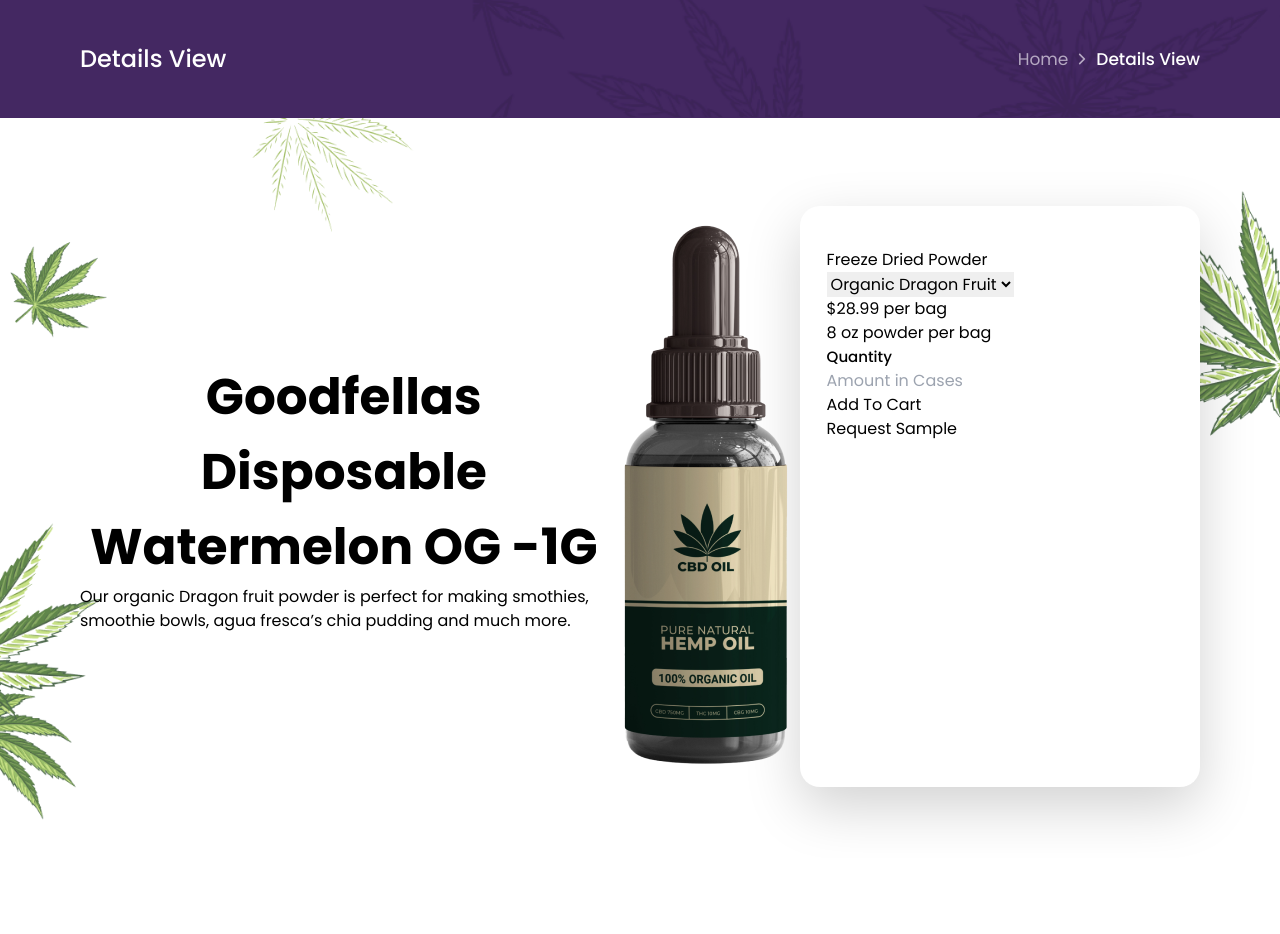
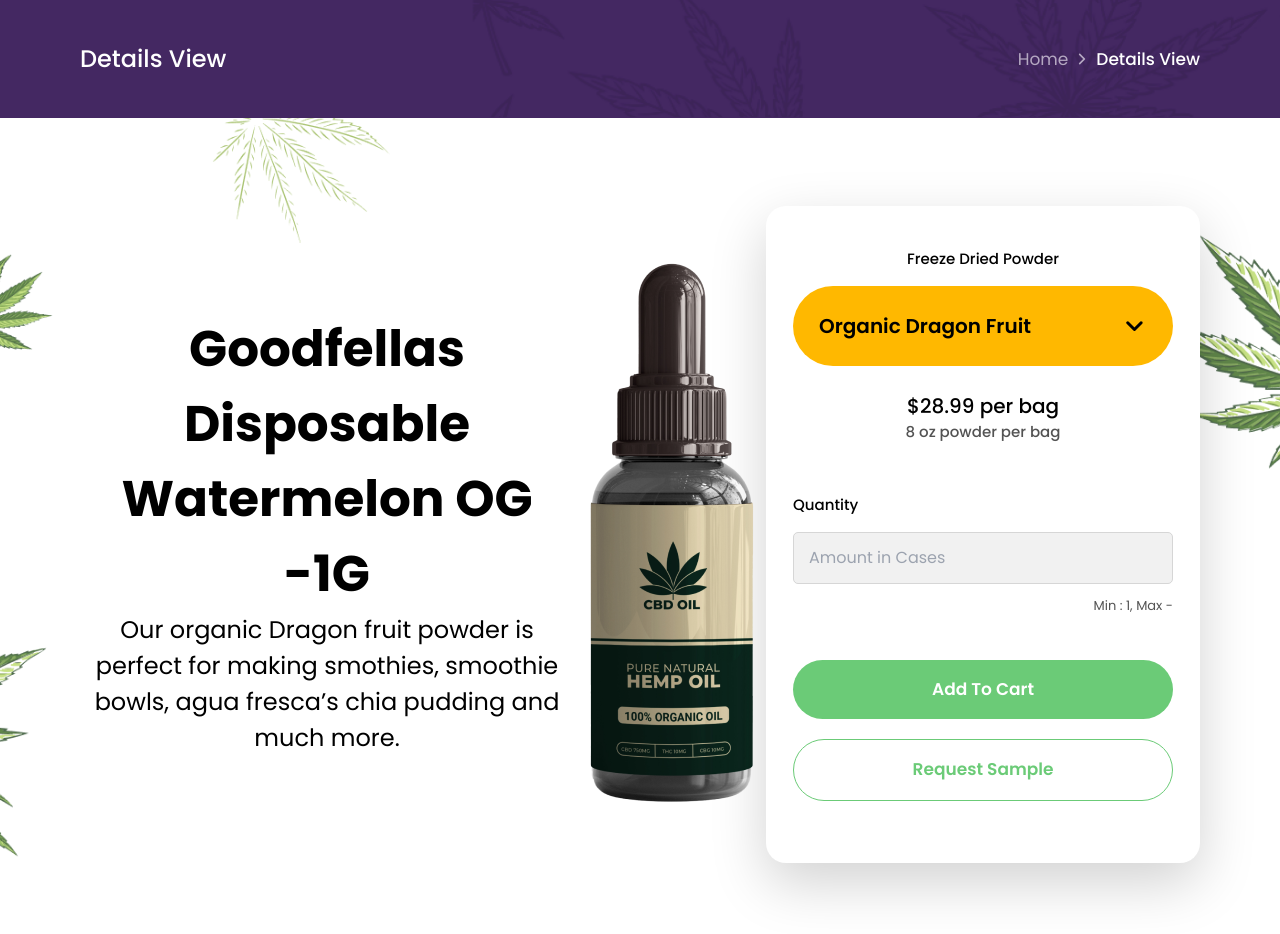
Before and after one commit to mahfuz091/ashwiiinn, a Next.js app: page /shop-products/1 in a window 1280 px wide. Before the commit the page ends 858 px from the top, so only its background shows below. Built offline with nearby package versions, Linux system fonts and the light colour scheme.

Commit message:
added details view banner

```diff
--- a/src/app/globals.css
+++ b/src/app/globals.css
@@ -234,6 +234,16 @@
 
 }
 
+.details-select {
+  appearance: none;
+  --webkit-appearance: none;
+  background-image: url(/Down-Arrow-select.png);
+  background-size: center;
+  background-repeat: no-repeat;
+  background-position: right 27px center;
+
+}
+
 @media (min-width: 1680px) {
   .details-banner .container {
     padding-top: 250px;
--- a/src/app/shop-products/[id]/page.js
+++ b/src/app/shop-products/[id]/page.js
@@ -14,26 +14,27 @@
                         <div className='flex items-center'>
                             <div className='max-w-[600px] w-full'>
                                 <h4 className='text-[#000] text-[50px] font-bold text-center'>Goodfellas Disposable Watermelon OG -1G</h4>
-                                <p>Our organic Dragon fruit powder is perfect for making smothies, smoothie bowls, agua fresca’s chia pudding and much more.</p>
+                                <p className='text-[#000] text-[24px] font-normal text-center'>Our organic Dragon fruit powder is perfect for making smothies, smoothie bowls, agua fresca’s chia pudding and much more.</p>
                             </div>
                             <img src="/product-detail.png" alt="" />
                         </div>
                         <div className='rounded-[20px] bg-[#fff] shadow-secoundary px-[27px] py-[42px]'>
-                            <p>Freeze Dried Powder</p>
-                            <select name="" id="">
+                            <p className='text-[#000] text-[15px] font-medium text-center mb-[15px]'>Freeze Dried Powder</p>
+                            <select className='details-select py-[25px] pl-[26px] pr-[142px] bg-[#FFB800] rounded-[40px] text-[#000] text-[20px] font-semibold focus:border-none mb-[25px]' name="" id="">
                                 <option value="">Organic Dragon Fruit</option>
                             </select>
-                            <p>$28.99 per bag</p>
-                            <p>8 oz powder per bag</p>
+                            <p className="text-[#000] text-[20px] font-medium text-center">$28.99 per bag</p>
+                            <p className="text-[#535353] text-[15px] font-medium text-center mb-[50px]">8 oz powder per bag</p>
                             <form action="">
                                 <div className="form-control">
-                                    <label htmlFor="">Quantity</label>
-                                    <input type="text" name="" id="" placeholder="Amount in Cases" />
+                                    <label className="text-[#000] text-[17px] font-medium " htmlFor="">Quantity</label>
+                                    <input className="w-full py-[13px] pl-[15px] bg-[#F1F1F1] border-[1px] border-[#D6D6D6] rounded-[5px] mt-[15px]" type="text" name="" id="" placeholder="Amount in Cases" />
 
+                                    <p className='text-right text-[#535353] text-[13px] font-normal pt-[12px] mb-[44px]'>Min : 1, Max -</p>
                                 </div>
-                                <button type="submit">Add To Cart</button>
+                                <button className='py-[17px] w-full flex justify-center rounded-[40px] bg-[#6BCB77] text-[#fff] text-[17px] font-semibold mb-[20px]' type="submit">Add To Cart</button>
                             </form>
-                            <button>Request Sample</button>
+                            <button className='py-[17px] w-full flex justify-center rounded-[40px] border-[#6BCB77] border-[1px] text-[#6BCB77] text-[17px] font-semibold mb-[20px]'>Request Sample</button>
                         </div>
                     </div>
                 </div>
```
Also changed, not shown: public/Down-Arrow-select.png (added).
